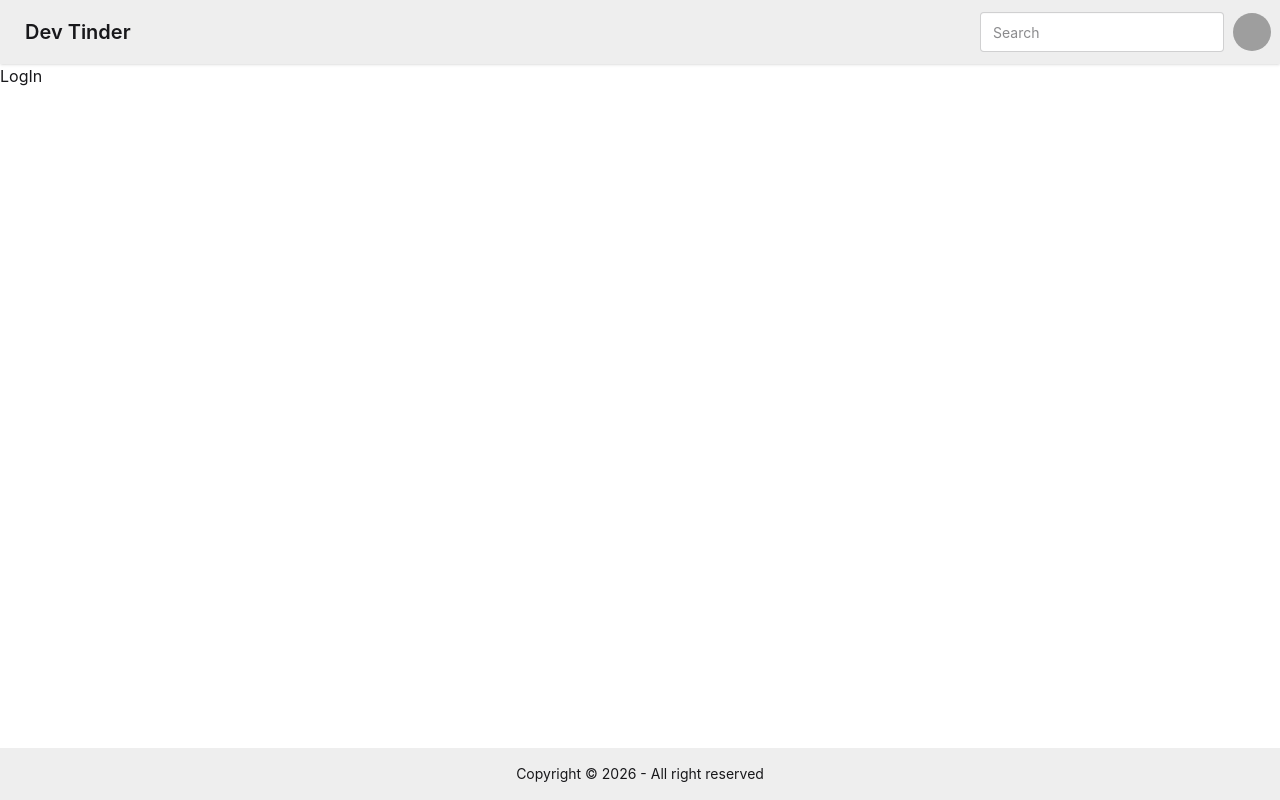
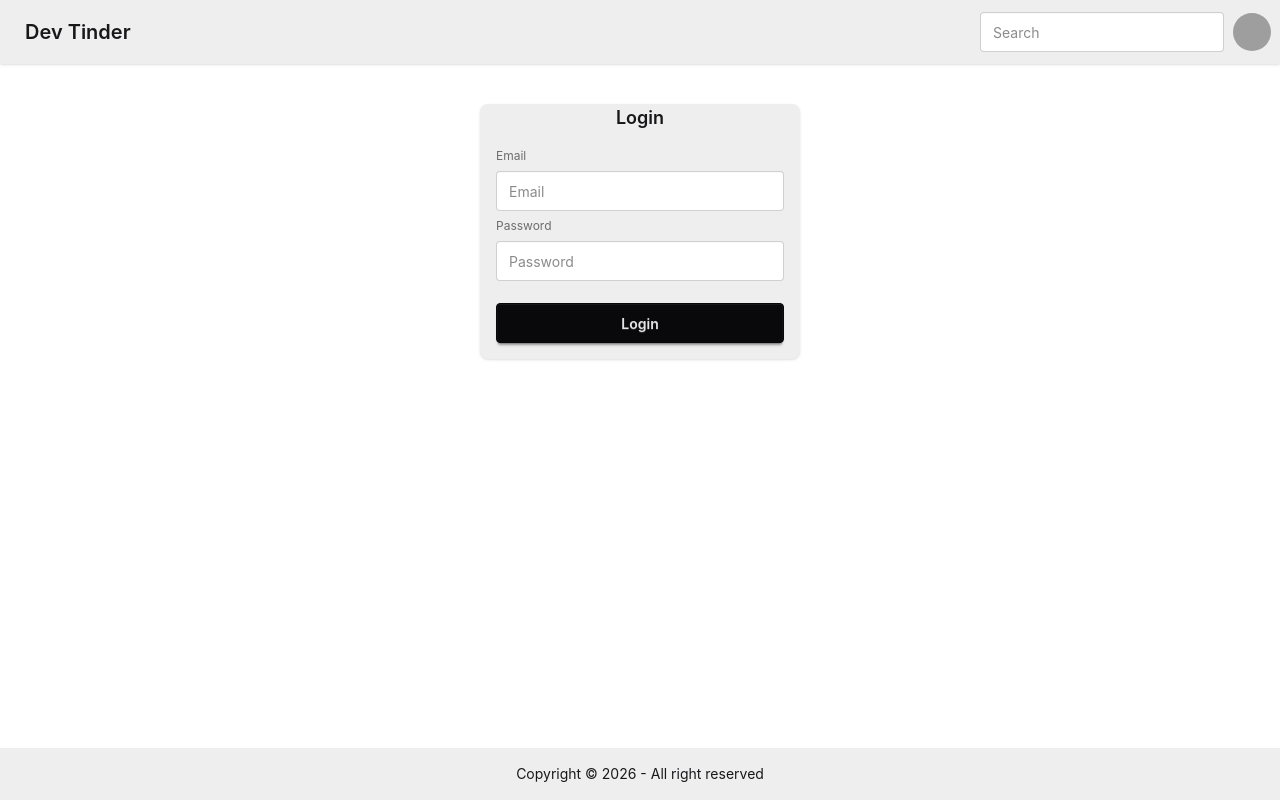
Before and after one commit to varshithrajbasa/devTinder-web, a React (Vite) app: page /login in a window 1280 px wide. Built offline with nearby package versions, Linux system fonts and the light colour scheme; grey boxes are pictures that could not be loaded.

Commit message:
Implement Login Page

```diff
--- a/src/App.jsx
+++ b/src/App.jsx
@@ -1,7 +1,7 @@
 import "./App.css";
 import { BrowserRouter, Routes, Route } from "react-router";
 import Body from "./components/Layout/Body";
-import LogIn from "./components/Auth/Login";
+import LogIn from "./components/Auth/LogIn";
 import SignUp from "./components/Auth/SignUp";
 import LogOut from "./components/Auth/LogOut";
 
--- a/src/components/Auth/LogIn.jsx
+++ b/src/components/Auth/LogIn.jsx
@@ -1,9 +1,38 @@
-import React from 'react'
+import React from "react";
 
 const LogIn = () => {
-  return (
-    <div>LogIn</div>
-  )
-}
+    const handleLogin = (e) => {
+        e.preventDefault();
+        // Handle login logic here
+    }
 
-export default LogIn
+    return (
+        <div className="card bg-base-300 w-80 shadow-sm mx-auto my-10">
+            <h1 className="card-title justify-center">Login</h1>
+            <fieldset className="fieldset p-4">
+                <label className="label" htmlFor="email">
+                    Email
+                </label>
+                <input id="email" type="email" pattern="[a-zA-Z0-9._%+-]+@[a-zA-Z0-9.-]+\.[a-zA-Z]{2,}$" autoComplete="email" className="input" placeholder="Email" />
+
+                <label className="label" htmlFor="password">
+                    Password
+                </label>
+                <input
+                    id="password"
+                    type="password"
+                    className="input"
+                    placeholder="Password"
+                    minLength={8}
+                    maxLength={20}
+                />
+
+                <button className="btn btn-neutral mt-4" onClick={handleLogin}>
+                    Login
+                </button>
+            </fieldset>
+        </div>
+    );
+};
+
+export default LogIn;
```
Also changed, not shown: src/App.css (+5 -2 lines).
